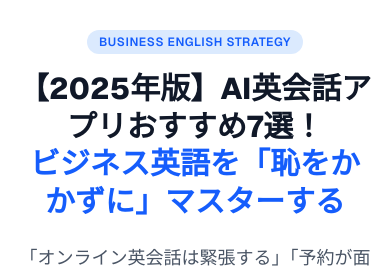
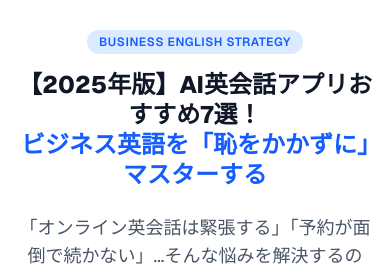
Before and after one commit to naoki-koda/naok-web-site, a Next.js app: page /blog/aienappmatome in a window 390 px wide. Shown: the part 170-440 px from the top of the page. Built offline with nearby package versions, Linux system fonts and the light colour scheme.

Commit message:
モバイルのテキストサイズ調整

```diff
--- a/src/app/blog/aienappmatome/page.tsx
+++ b/src/app/blog/aienappmatome/page.tsx
@@ -22,7 +22,7 @@ export default function Page() {
         <span className="inline-block px-3 py-1 mb-4 text-xs font-semibold tracking-wider text-blue-600 uppercase bg-blue-100 rounded-full">
           Business English Strategy
         </span>
-        <h1 className="text-3xl font-extrabold leading-tight text-gray-900 sm:text-4xl lg:text-5xl">
+        <h1 className="text-2xl font-extrabold leading-tight text-gray-900 md:text-4xl lg:text-5xl">
           【{currentYear}年版】<br className="hidden sm:block" />
           AI英会話アプリおすすめ7選！<br />
           <span className="text-blue-600">ビジネス英語を「恥をかかずに」マスターする</span>
```
